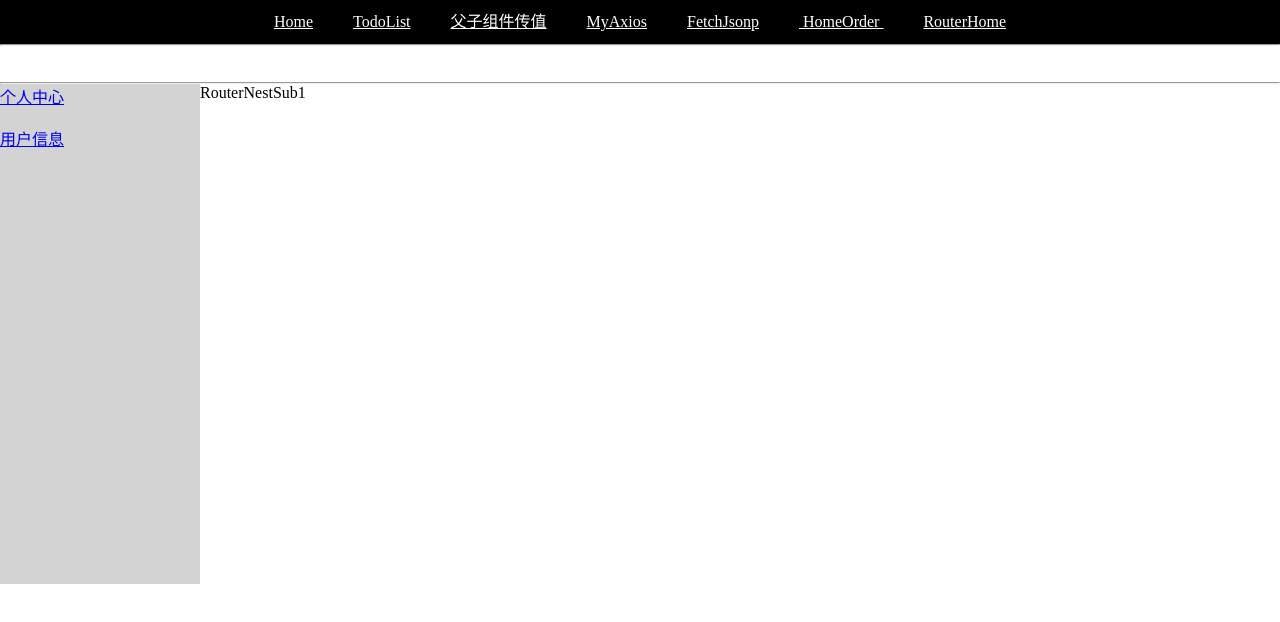
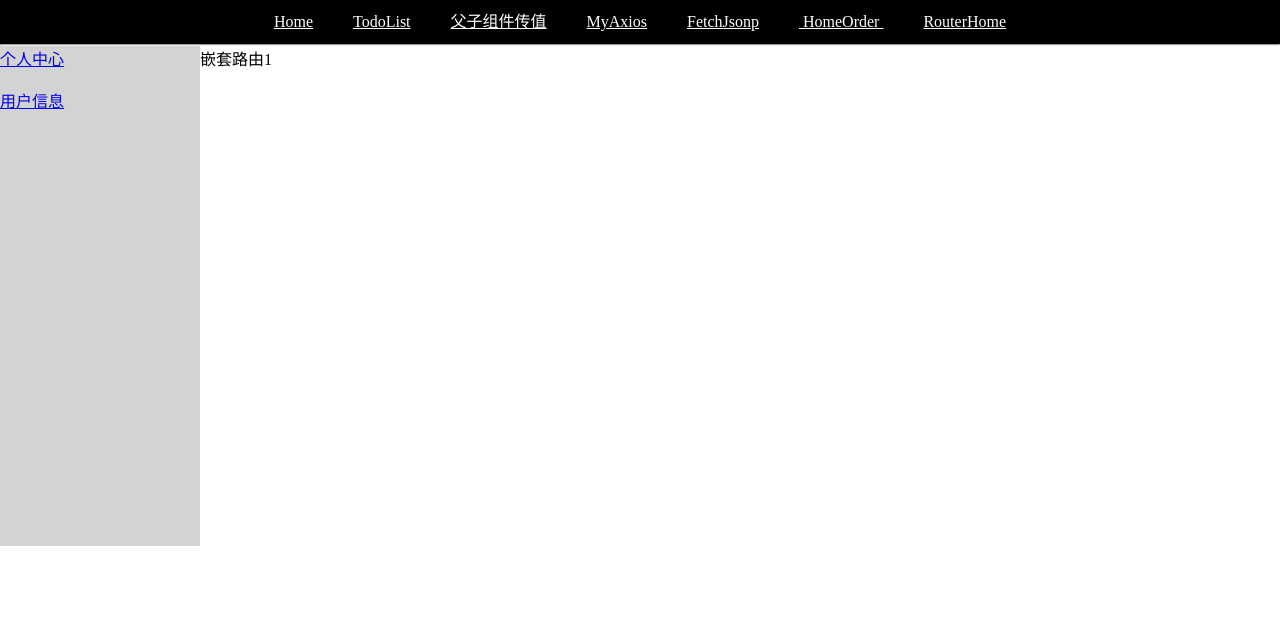
Before and after one commit to zzqhd/reactDemo, a React (Create React App) app: page /RouterNestHome in a window 1280 px wide. Shown: the top 622 px of the page. Built offline with nearby package versions, Linux system fonts and the light colour scheme.

Commit message:
完成路由模块化：静态路由+get路由+ 嵌套路由，嵌套路由注册方式需要注意

```diff
--- a/src/App.js
+++ b/src/App.js
@@ -1,19 +1,10 @@
 import React, { Component } from 'react';
 import {BrowserRouter as Router,Route,Link} from 'react-router-dom'
-import Home from './components/Home'
 import DataBind from './components/DataBind'
-import TodoList from './components/TodoList'
-import MyAxios from './components/NetHelper/MyAxios'
-import FetchJsonp from './components/NetHelper/FetchJsonp'
-import SuperComponent from './components/SuperChild/superComponent'
-import RouterHome from './Router/components/RouterHome'
-import RouteContent from './Router/components/RouterNextPage'
 import './assets/css/app.css'
-import HomeOrder    from './project_order/HomeOrder'
 import OrderContent from './project_order/OrderContent'
-import Login from './project_order/Login'
-import RouterNestHome from "./Router/RouterNest/RouterNestHome";
-// import User from  './Router/RouterNest/User'
+import  RouterList from './Router/model/RouterTotal'
+
 class App extends Component {
 
   // render 模版  jsx,
@@ -31,28 +22,34 @@ class App extends Component {
                     <Link to='/RouterHome'> RouterHome </Link>
 
                 </header>
+                <hr/>
+                {
+                    RouterList.map((route,key)=>{
 
-                <hr/>
-                <br/>
-                <br/>
-                <hr/>
-                {/*/!*URL path路由 -- 静态路由*!/*/}
-                <Route exact path="/" component={Home} />
-                <Route path="/Home" component={Home}/>
-                <Route path="/TodoList" component={TodoList}/>
-                <Route path="/SuperComponent" component={SuperComponent}/>
-                <Route path="/MyAxios" component={MyAxios}/>
-                <Route path="/FetchJsonp" component={FetchJsonp}/>
-                <Route path="/RouterHome" component={RouterHome}/>
-                <Route path="/HomeOrder" component={HomeOrder}/>
-                <Route path="/Login" component={Login}/>
-                <Route path="/RouterNestHome" component={RouterNestHome}/>
-                {/*动态路由*/}
-                <Route path="/RouterContent/:myParams" component={RouteContent}/>
-                {/*get路由*/}
-                <Route path="/RouterContent" component={RouteContent}/>
-                {/*动态路由*/}
-                <Route path="/OrderContent/:id" component={OrderContent}/>
+                        if ( route.routes != null) {
+                            if (route.exact) {
+                                return <Route exact path={route.path}  render={
+                                    props => (
+                                        <route.component {...props} routes={route.routes} />
+                                    )
+                                } />;
+                            } else {
+                                return <Route path={route.path} render={
+                                    props => (
+                                        <route.component {...props} routes={route.routes} />
+                                    )
+                                } />;
+                            }
+                        } else  {
+                            if (route.exact) {
+                                return <Route exact path={route.path} component={route.component} />;
+                            } else {
+                                return <Route path={route.path} component={route.component}/>;
+                            }
+                        }
+
+                    })
+                }
             </div>
 
         </Router>
--- a/src/Router/RouterNest/RouterNestHome.js
+++ b/src/Router/RouterNest/RouterNestHome.js
@@ -13,8 +13,14 @@ class RouterNestHome extends  React.Component{
         }
     }
 
+    componentDidMount() {
+
+        console.log(this.props);
+    }
+
     render() {
         return (
+            // this.props.routes.
             <div className="user">
                 <div className="content">
                     <div className="left">
@@ -25,8 +31,15 @@ class RouterNestHome extends  React.Component{
                     </div>
 
                     <div className="right">
-                        <Route exact path="/RouterNestHome/" component={RouterNestSub1}/>
-                        <Route path="/RouterNestHome/RouterNestSub2" component={RouterNestSub2}/>
+                        {/*/!*传统写法，不用路由*!/*/}
+                        {/*<Route exact path="/RouterNestHome/" component={RouterNestSub1}/>*/}
+                        {/*<Route path="/RouterNestHome/RouterNestSub2" component={RouterNestSub2}/>*/}
+                        {
+                            // 路由模块化写法
+                            this.props.routes.map((route,key) =>{
+                                return <Route exact path={route.path} component={route.component} />
+                            })
+                        }
                     </div>
 
                 </div>
@@ -36,22 +49,3 @@ class RouterNestHome extends  React.Component{
 }
 
 export default RouterNestHome
-
-{/*<div>*/}
-{/*RouterNestHome*/}
-{/*<div>*/}
-{/*<Link to='/RouterNestHome/RouterNestSub1'> 子页面1 </Link>*/}
-
-{/*<br />*/}
-{/*<br />*/}
-
-{/*<Link to='/RouterNestHome/RouterNestSub2'> 子页面2 </Link>*/}
-
-{/*</div>*/}
-
-{/*<div>*/}
-{/*<Route path='/RouterNestHome/RouterNestSub1' component={RouterSub1} />*/}
-{/*<Route path='/RouterNestHome/RouterNestSub2' component={RouterSub2} />*/}
-
-{/*</div>*/}
-{/*</div>*/}
--- a/src/Router/RouterNest/RouterNestSub1.js
+++ b/src/Router/RouterNest/RouterNestSub1.js
@@ -11,7 +11,7 @@ class RouterNestSub1 extends Component {
     render() {
         return (
             <div className="info">
-                RouterNestSub1
+                嵌套路由1
             </div>
         );
     }
--- a/src/Router/RouterNest/RouterNestSub2.js
+++ b/src/Router/RouterNest/RouterNestSub2.js
@@ -11,7 +11,7 @@ class RouterNestSub2 extends Component {
     render() {
         return (
             <div className="info">
-                RouterNestSub2
+                嵌套路由2
             </div>
         );
     }
--- /dev/null
+++ b/src/Router/model/RouterTotal.js
@@ -0,0 +1,86 @@
+import Home from "../../components/Home";
+import TodoList from "../../components/TodoList";
+import SuperComponent from "../../components/SuperChild/superComponent";
+import MyAxios from "../../components/NetHelper/MyAxios";
+import FetchJsonp from "../../components/NetHelper/FetchJsonp";
+import RouterHome from "../components/RouterHome";
+import HomeOrder from "../../project_order/HomeOrder";
+import Login from "../../project_order/Login";
+import RouterNestHome from "../RouterNest/RouterNestHome";
+import RouteContent from "../components/RouterNextPage";
+import OrderContent from "../../project_order/OrderContent";
+import RouterNestSub1 from "../RouterNest/RouterNestSub1";
+import RouterNestSub2 from "../RouterNest/RouterNestSub2";
+
+let routeList = [
+    // URL path路由 -- 静态路由
+    {
+        path: '/',
+        component: Home,
+        exact: true,
+    },
+    {
+        path: '/Home',
+        component: Home,
+    },
+    {
+        path: '/TodoList',
+        component: TodoList,
+    },
+    {
+        path: '/SuperComponent',
+        component: SuperComponent,
+    },
+    {
+        path: '/MyAxios',
+        component: MyAxios,
+    },
+    {
+        path: '/FetchJsonp',
+        component: FetchJsonp,
+    },
+    {
+        path: '/RouterHome',
+        component: RouterHome,
+    },
+    {
+        path: '/HomeOrder',
+        component: HomeOrder,
+    },
+    {
+        path: '/Login',
+        component: Login,
+    },
+    {
+        path: '/RouterNestHome',
+        component: RouterNestHome,
+        routes: [
+            {
+                path: '/RouterNestHome/',
+                component:RouterNestSub1,
+            },
+            {
+                path: '/RouterNestHome/RouterNestSub2',
+                component:RouterNestSub2,
+            }
+        ]
+    },
+    // get路由
+    {
+        path: '/RouterContent',
+        component: RouteContent,
+    },
+    // 动态路由
+    {
+        path: '/RouterContent/:myParams',
+        component: RouteContent,
+    },
+    // 动态路由
+    {
+        path: '/OrderContent/:id',
+        component: OrderContent,
+    },
+];
+
+
+export default routeList;
```
